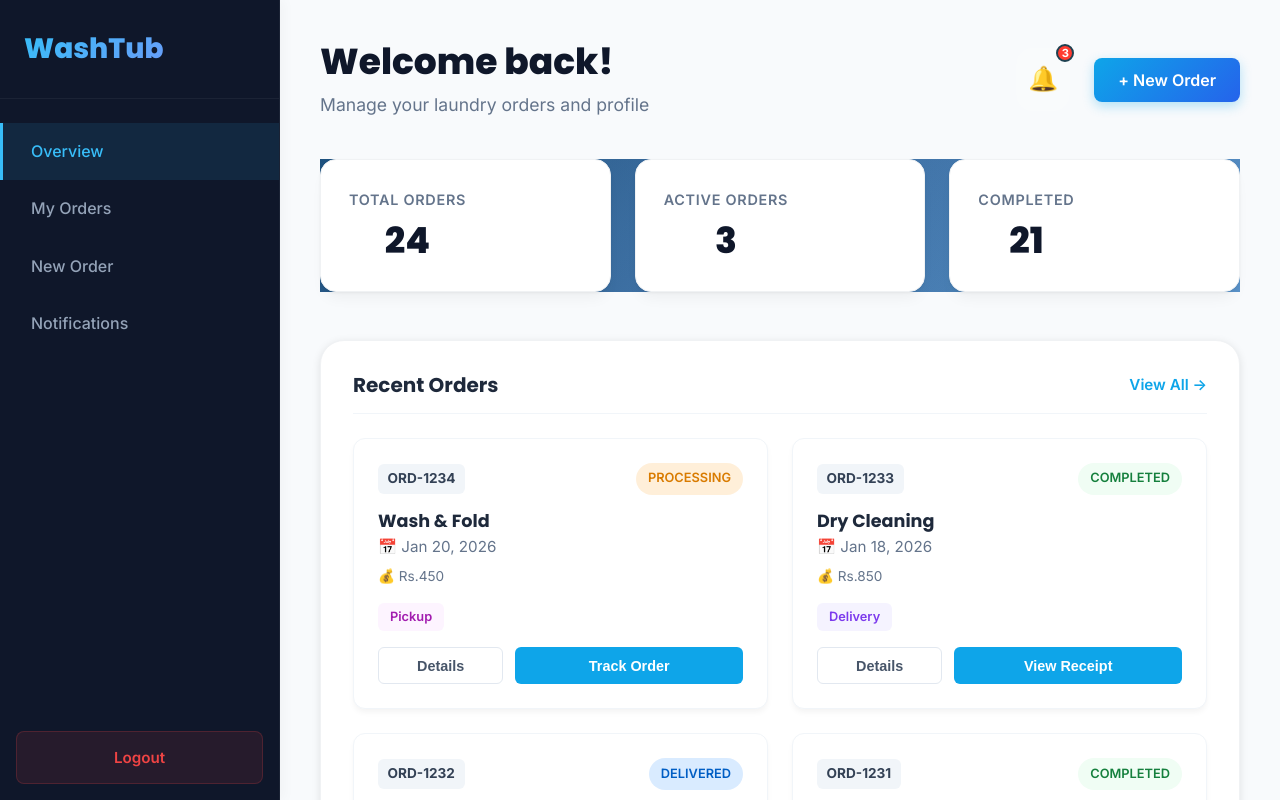
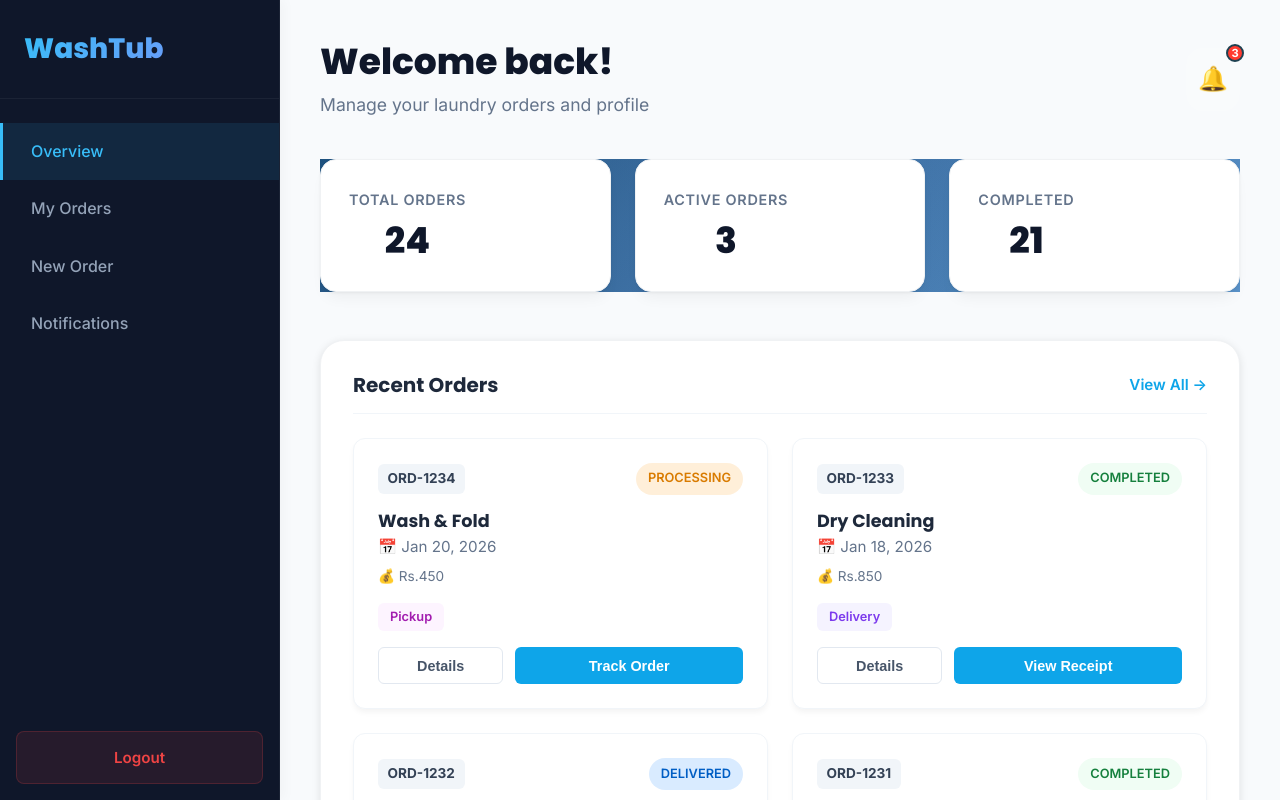
Before and after one commit to KavishaPerera/Wash-TUB, a React app in the folder frontend/: page /customer-dashboard in a window 1280 px wide. Shown: the top 800 px of the page. Built offline with nearby package versions, Linux system fonts and the light colour scheme; no server answers; the HTML template or start-up script is replaced by a standard one.

Commit message:
remove new order button from overview page in admin dashboard

```diff
--- a/frontend/src/pages/CustomerDashboard.jsx
+++ b/frontend/src/pages/CustomerDashboard.jsx
@@ -76,9 +76,6 @@ const CustomerDashboard = () => {
                                 <span className="bell-icon">🔔</span>
                                 <span className="notification-badge">3</span>
                             </div>
-                            <button className="btn btn-primary" onClick={() => navigate('/new-order')}>
-                                + New Order
-                            </button>
                         </div>
                     </div>
                 </header>
```
